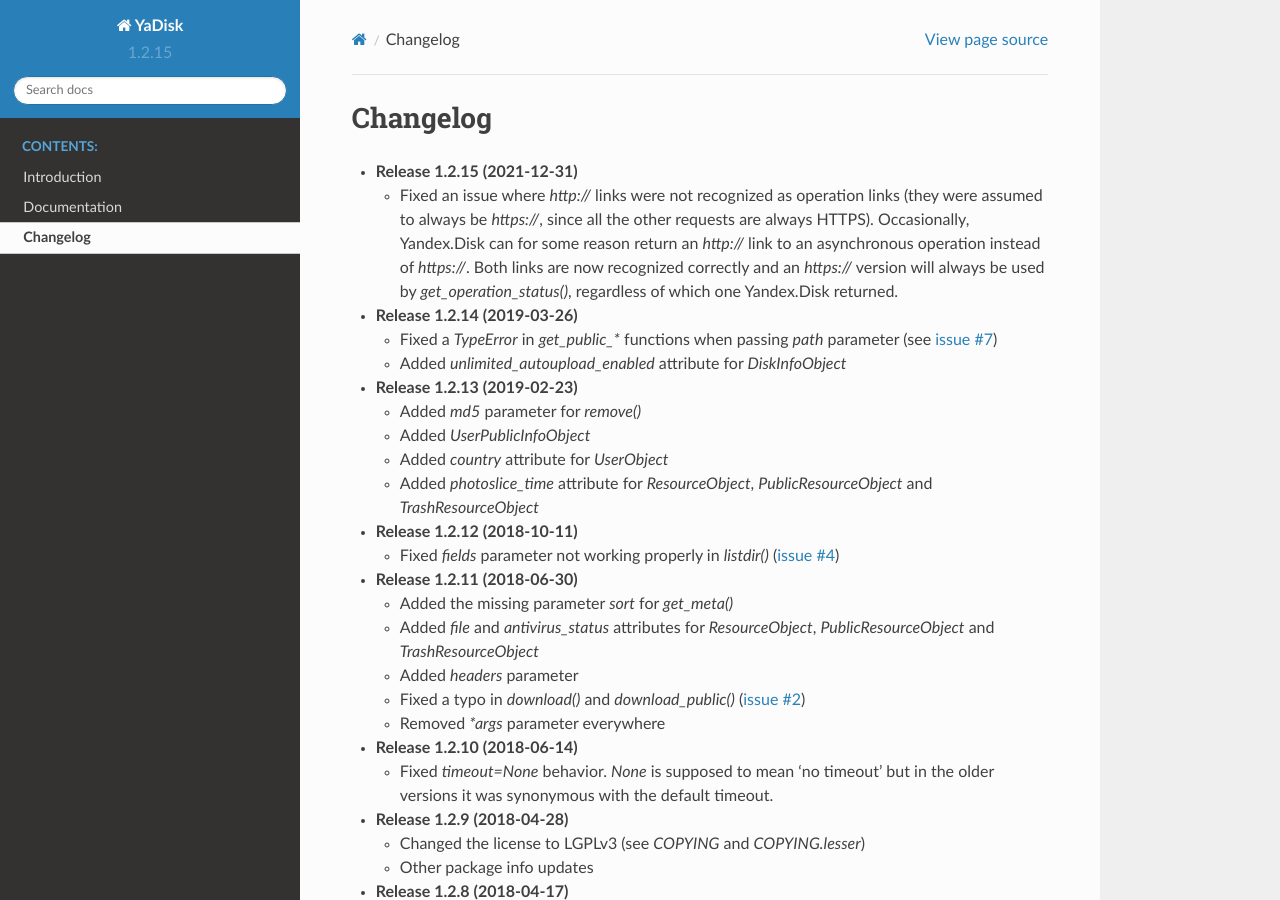
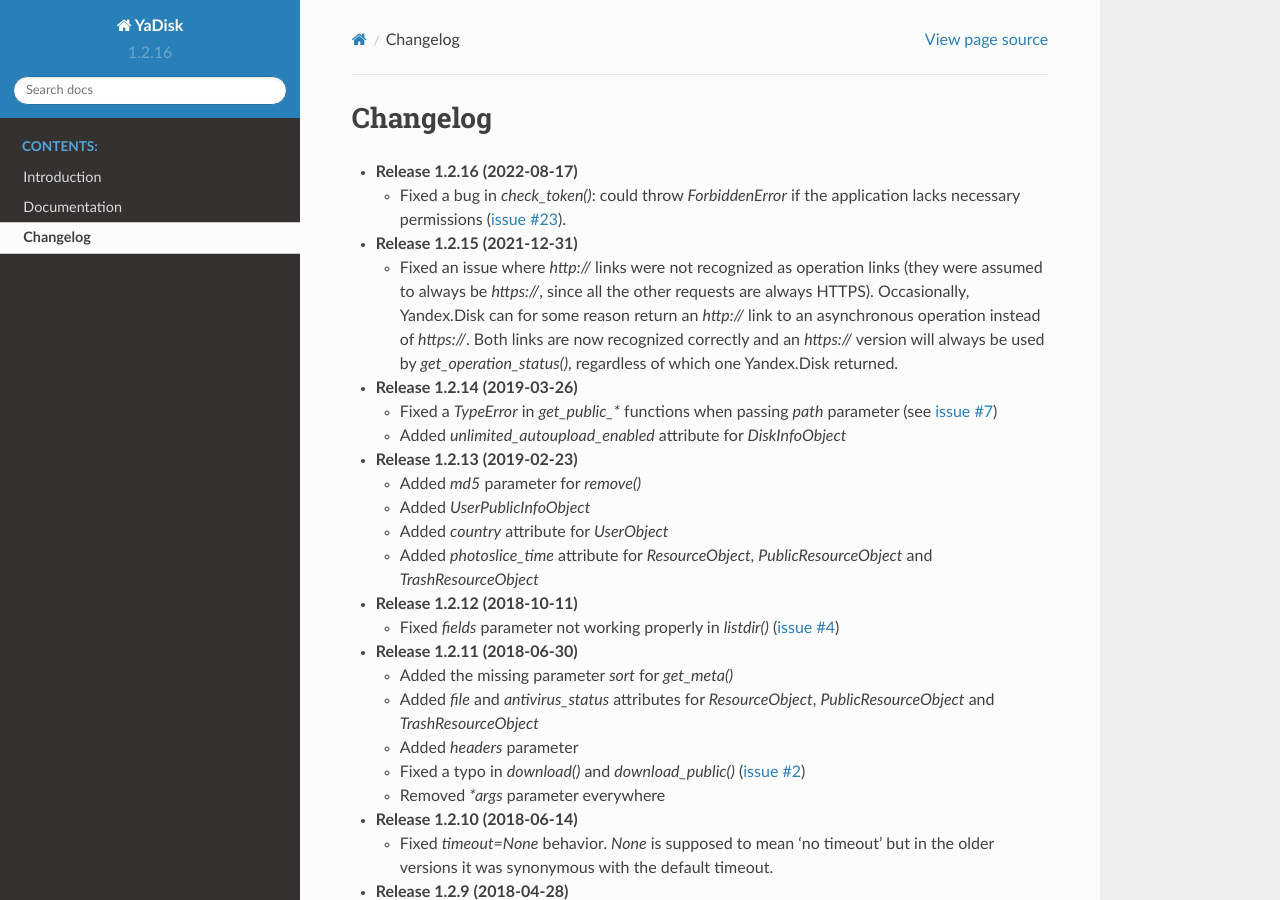
Before and after one commit to ivknv/yadisk, a Sphinx documentation site: the page built from docs/changelog.rst, in a window 1280 px wide and 900 px high. Built offline with Sphinx 7.4.7 and the Read the Docs theme 2.0.0, drawn with Linux system fonts in a browser that asks for light colours; some of the changed text lies outside the part shown.

Commit message:
Version 1.2.16

```diff
--- a/README.en.rst
+++ b/README.en.rst
@@ -75,6 +75,12 @@ Changelog
 .. _issue #2: https://github.com/ivknv/yadisk/issues/2
 .. _issue #4: https://github.com/ivknv/yadisk/issues/4
 .. _issue #7: https://github.com/ivknv/yadisk/issues/7
+.. _issue #23: https://github.com/ivknv/yadisk/issues/23
+
+* **Release 1.2.16 (2022-08-17)**
+
+  * Fixed a bug in :code:`check_token()`: could throw :code:`ForbiddenError` if
+    the application lacks necessary permissions (`issue #23`_).
 
 * **Release 1.2.15 (2021-12-31)**
 
--- a/README.rst
+++ b/README.rst
@@ -75,6 +75,12 @@ YaDisk - это библиотека-клиент REST API Яндекс.Диск
 .. _issue #2: https://github.com/ivknv/yadisk/issues/2
 .. _issue #4: https://github.com/ivknv/yadisk/issues/4
 .. _issue #7: https://github.com/ivknv/yadisk/issues/7
+.. _issue #23: https://github.com/ivknv/yadisk/issues/23
+
+* **Release 1.2.16 (2022-08-17)**
+
+  * Исправлен баг в :code:`check_token()`: функция могла вызвать :code:`ForbiddenError`,
+    если у приложения недостатчно прав (`issue #23`_).
 
 * **Release 1.2.15 (2021-12-31)**
 
--- a/README.ru.rst
+++ b/README.ru.rst
@@ -75,6 +75,12 @@ YaDisk - это библиотека-клиент REST API Яндекс.Диск
 .. _issue #2: https://github.com/ivknv/yadisk/issues/2
 .. _issue #4: https://github.com/ivknv/yadisk/issues/4
 .. _issue #7: https://github.com/ivknv/yadisk/issues/7
+.. _issue #23: https://github.com/ivknv/yadisk/issues/23
+
+* **Release 1.2.16 (2022-08-17)**
+
+  * Исправлен баг в :code:`check_token()`: функция могла вызвать :code:`ForbiddenError`,
+    если у приложения недостатчно прав (`issue #23`_).
 
 * **Release 1.2.15 (2021-12-31)**
 
--- a/docs/changelog.rst
+++ b/docs/changelog.rst
@@ -4,6 +4,12 @@ Changelog
 .. _issue #2: https://github.com/ivknv/yadisk/issues/2
 .. _issue #4: https://github.com/ivknv/yadisk/issues/4
 .. _issue #7: https://github.com/ivknv/yadisk/issues/7
+.. _issue #23: https://github.com/ivknv/yadisk/issues/23
+
+* **Release 1.2.16 (2022-08-17)**
+
+  * Fixed a bug in `check_token()`: could throw `ForbiddenError` if
+    the application lacks necessary permissions (`issue #23`_).
 
 * **Release 1.2.15 (2021-12-31)**
 
--- a/docs/conf.py
+++ b/docs/conf.py
@@ -36,7 +36,7 @@ extensions = ['sphinx.ext.autodoc',
     'sphinx.ext.intersphinx']
 
 intersphinx_mapping = {"python": ("https://docs.python.org/3", None),
-                       "requests": ("http://docs.python-requests.org/en/master", None)}
+                       "requests": ("https://requests.readthedocs.io/en/master", None)}
 
 # Add any paths that contain templates here, relative to this directory.
 templates_path = ['_templates']
@@ -52,7 +52,7 @@ master_doc = 'index'
 
 # General information about the project.
 project = 'YaDisk'
-copyright = '2021, Ivan Konovalov'
+copyright = '2022, Ivan Konovalov'
 author = 'Ivan Konovalov'
 
 # The version info for the project you're documenting, acts as replacement for
@@ -60,9 +60,9 @@ author = 'Ivan Konovalov'
 # built documents.
 #
 # The short X.Y version.
-version = '1.2.15'
+version = '1.2.16'
 # The full version, including alpha/beta/rc tags.
-release = '1.2.15'
+release = '1.2.16'
 
 # The language for content autogenerated by Sphinx. Refer to documentation
 # for a list of supported languages.
--- a/setup.py
+++ b/setup.py
@@ -12,7 +12,7 @@ with codecs.open(os.path.join(module_dir, "README.rst"), encoding="utf8") as f:
     long_description = f.read()
 
 setup(name="yadisk",
-      version="1.2.15",
+      version="1.2.16",
       packages=find_packages(exclude=("tests",)),
       description="Библиотека-клиент REST API Яндекс.Диска / Yandex.Disk REST API client library",
       long_description=long_description,
--- a/yadisk/__init__.py
+++ b/yadisk/__init__.py
@@ -3,4 +3,4 @@
 from . import api, functions, objects, exceptions, utils
 from .yadisk import YaDisk
 
-__version__ = "1.2.15"
+__version__ = "1.2.16"
```
Also changed, not shown: 4 other files.
